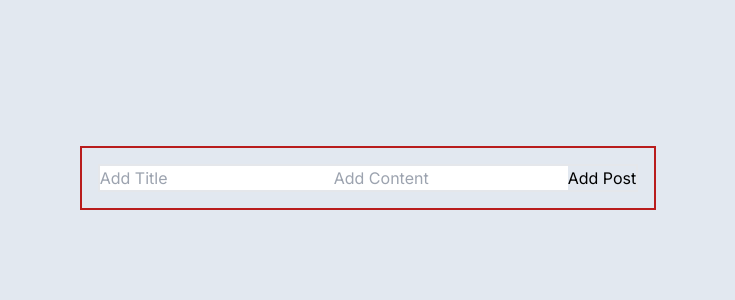
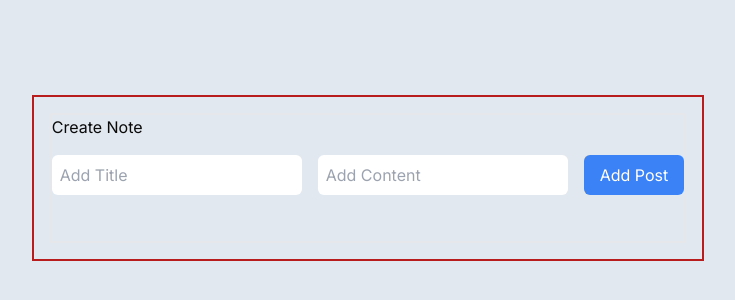
Before and after one commit to oyeyipo45/pastel-front, a Next.js app: page / in a window 1280 px wide. Shown: the part 222-522 px from the top of the page, without its empty margins (272-1007 px from the left). Built offline with nearby package versions, Linux system fonts and the light colour scheme; no server answers.

Commit message:
Add styling to note input compontent

```diff
--- a/src/components/input.tsx
+++ b/src/components/input.tsx
@@ -2,16 +2,17 @@ import { useCreateNoteMutation } from "@/redux/api";
 import { useState } from "react";
 
 const NoteInput = () => {
-  const [title, SetTitle] = useState("");
-  const [content, SetContent] = useState("");
+  const [title, setTitle] = useState("");
+  const [content, setContent] = useState("");
+  const [error, setError] = useState("");
 
   const handleChange = (e: React.ChangeEvent<HTMLInputElement>) => {
     const { name, value } = e.target;
-
+    setError("");
     if (name === "title") {
-      SetTitle(value);
+      setTitle(value);
     } else if (name === "content") {
-      SetContent(value);
+      setContent(value);
     }
   };
 
@@ -19,21 +20,35 @@ const NoteInput = () => {
 
   const createPostHandler = async () => {
     if (!title || !content) {
-      alert("Please enter a fill all fields");
+      setError("Please fill all fields");
     } else {
       await createNote({ title, content }).unwrap();
-      SetTitle("");
-      SetContent("");
+      setError("");
+      setTitle("");
+      setContent("");
     }
   };
 
+  const errorVisibility = error ? "block" : "hidden";
+
   return (
-    <div className="postInput">
-      <input className="text-neutral-950" name="title" value={title} type="text" placeholder="Add Title" onChange={handleChange} />
-      <input className="text-neutral-950" name="content" value={content} type="text" placeholder="Add Content" onChange={handleChange} />
-      <button id="push" type="submit" onClick={createPostHandler}>
-        Add Post
-      </button>
+    <div className="">
+      <p className="text-neutral-950">Create Note</p>
+      <div className="flex justify-between my-4 gap-4">
+        <input className="text-neutral-950 p-2 rounded-md" name="title" value={title} type="text" placeholder="Add Title" onChange={handleChange} />
+        <input
+          className="text-neutral-950 p-2 rounded-md"
+          name="content"
+          value={content}
+          type="text"
+          placeholder="Add Content"
+          onChange={handleChange}
+        />
+        <button id="push" type="submit" onClick={createPostHandler} className="px-4 py-2 bg-blue-500 text-white rounded-md hover:bg-blue-600">
+          Add Post
+        </button>
+      </div>
+      <p className="text-red-500 h-[30px]">{error}</p>
     </div>
   );
 };
```
